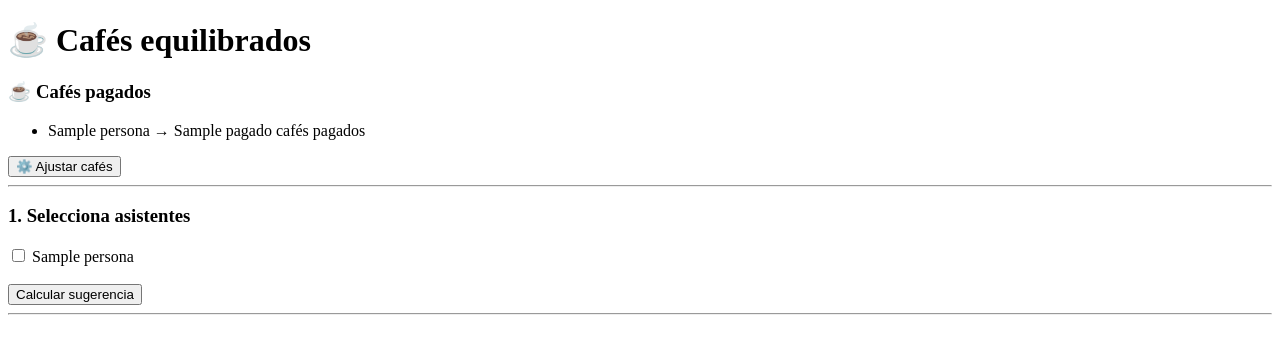
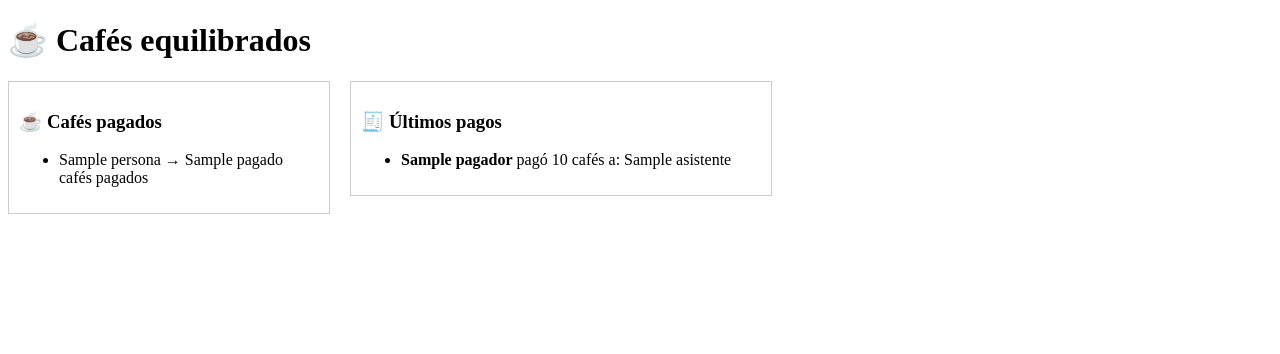
Before and after one commit to f4su/caffe, a Flask app: template templates/index.html in a window 1280 px wide. Shown: the top 354 px of the page. Run offline with Flask 3, Linux system fonts and the light colour scheme; the template is opened without the code that fills it: most values are stand-ins (such as "Sample title", 1, 10 or a date in 2020).

Commit message:
Refactor HTML structure for café transactions

```diff
--- a/templates/index.html
+++ b/templates/index.html
@@ -3,11 +3,16 @@
 <head>
     <title>Café balance</title>
 </head>
+
 <body>
 
 <h1>☕ Cafés equilibrados</h1>
 
-<!-- CAFÉS PAGADOS -->
+<!-- CONTENEDOR PRINCIPAL -->
+<div style="display:flex; gap:20px; align-items:flex-start;">
+
+    <!-- IZQUIERDA: CAFÉS PAGADOS -->
+    <div style="border:1px solid #ccc; padding:10px; width:300px;">
         <h3>☕ Cafés pagados</h3>
         <ul>
             {% for p in personas %}
@@ -16,87 +21,21 @@
                 </li>
             {% endfor %}
         </ul>
-
-<!-- 🔧 BOTÓN AJUSTE -->
-<button onclick="document.getElementById('ajuste').style.display='block'">
-    ⚙️ Ajustar cafés
-</button>
-
-<!-- 🔧 PANEL AJUSTE -->
-<div id="ajuste" style="display:none; border:1px solid black; padding:10px; margin-top:10px; width:250px;">
-
-    <h4>Ajustar cafés pagados</h4>
-
-    <form action="/ajustar" method="post">
-
-        <label>Persona:</label>
-        <select name="persona">
-            {% for p in personas %}
-                <option value="{{ p }}">{{ p }}</option>
-            {% endfor %}
-        </select>
-
-        <br><br>
-
-        <label>Restar cafés:</label>
-        <input type="number" name="cantidad" min="1" value="1">
-
-        <br><br>
-
-        <button type="submit">Guardar</button>
-        <button type="button" onclick="document.getElementById('ajuste').style.display='none'">
-            Cancelar
-        </button>
-
-    </form>
     </div>
 
-<hr>
+    <!-- DERECHA: TRANSACCIONES -->
+    <div style="border:1px solid #ccc; padding:10px; width:400px;">
+        <h3>🧾 Últimos pagos</h3>
 
-<h3>1. Selecciona asistentes</h3>
+        <ul>
+            {% for t in transactions %}
+                <li>
+                    <b>{{ t.pagador }}</b>
+                    pagó {{ t.cantidad }} cafés a:
+                    {{ t.asistentes | join(", ") }}
+                </li>
+            {% endfor %}
+        </ul>
+    </div>
 
-<form action="/preview" method="post">
-
-    {% for p in personas %}
-        <input type="checkbox" name="asistentes" value="{{ p }}"
-        {% if asistentes and p in asistentes %}checked{% endif %}>
-        {{ p }} <br>
-    {% endfor %}
-
-    <br>
-    <button type="submit">Calcular sugerencia</button>
-</form>
-
-<hr>
-
-{% if sugerido %}
-
-<h3>2. Confirmar pagador</h3>
-
-<form action="/registrar" method="post">
-
-    {% for p in asistentes %}
-        <input type="hidden" name="asistentes" value="{{ p }}">
-    {% endfor %}
-
-    <label>Pagador:</label>
-    <select name="pagador">
-
-        {% for p in asistentes %}
-            <option value="{{ p }}"
-            {% if p == sugerido %}selected{% endif %}>
-                {{ p }}
-            </option>
-        {% endfor %}
-
-    </select>
-
-    <br><br>
-
-    <button type="submit">Registrar café</button>
-</form>
-
-{% endif %}
-
-</body>
-</html>
+</div>
```
Lines whose indentation alone changed are shown as unchanged.
